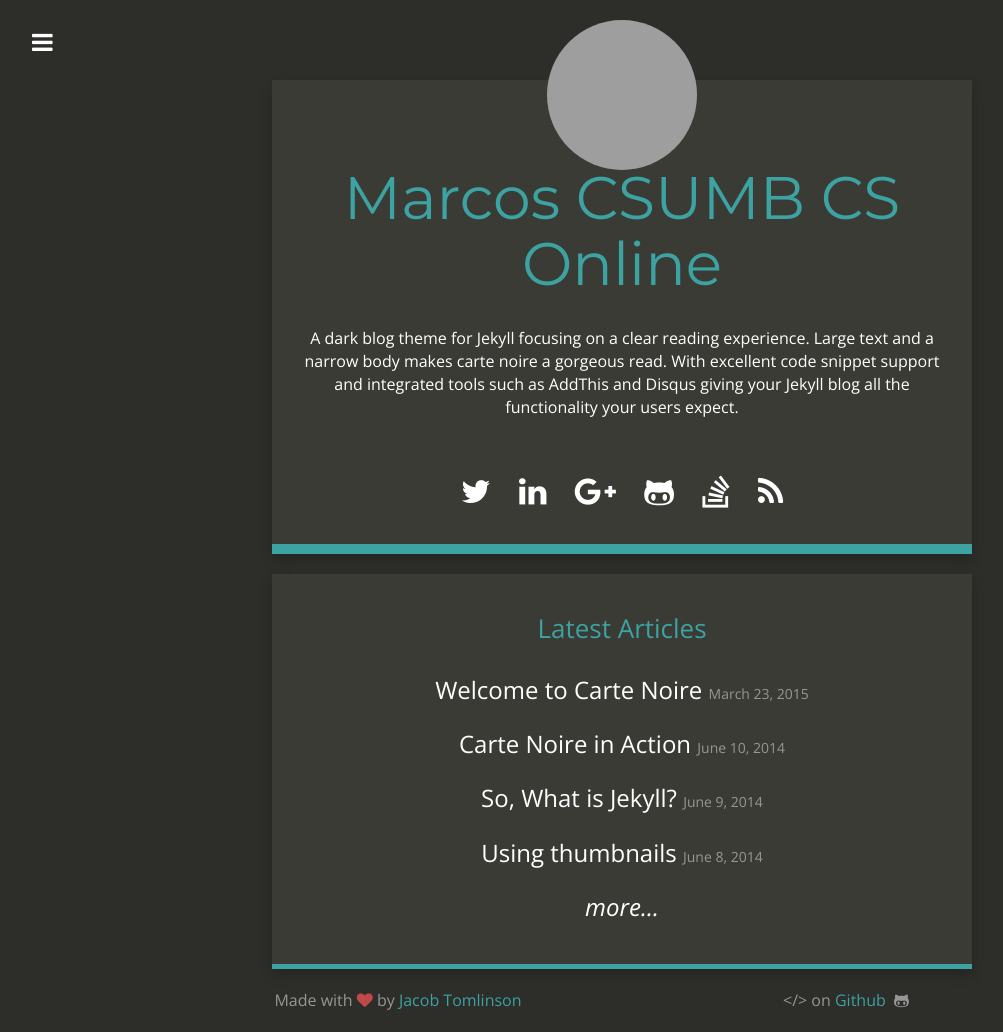
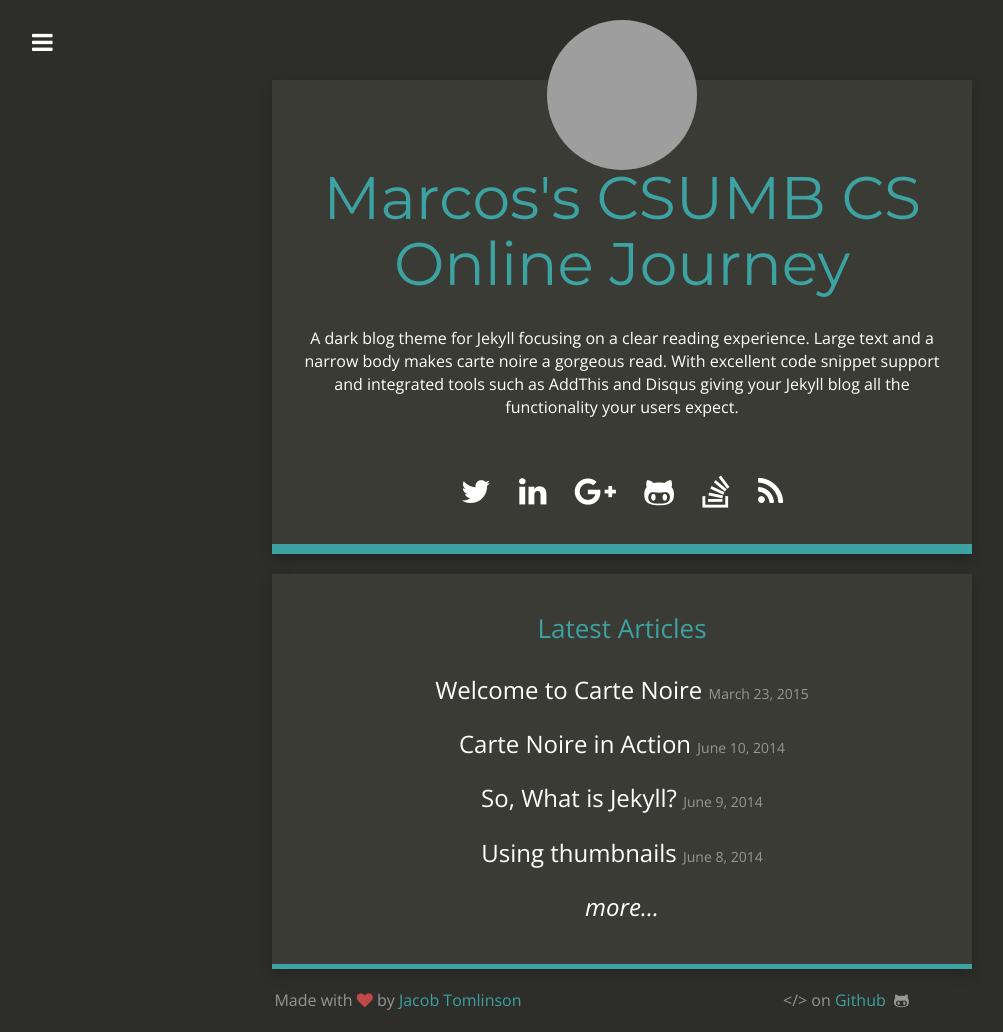
Before and after one commit to MarcosBSD/MarcosBSD.github.io, a Jekyll site: the page built from index.html, in a window 1280 px wide. Shown: the whole page, without its empty margins (18-1021 px from the left). Built offline with Jekyll 4.4.1, drawn with Linux system fonts in a browser that asks for light colours; nearby versions of some CDN libraries; grey boxes are pictures that could not be loaded.

Commit message:
Updated Config

```diff
--- a/_config.yml
+++ b/_config.yml
@@ -1,5 +1,5 @@
 ---
-title: Marcos CSUMB CS Online
+title: Marcos's  CSUMB CS Online Journey
 timezone: America/Los_Angeles
 collections:
   posts:
```
